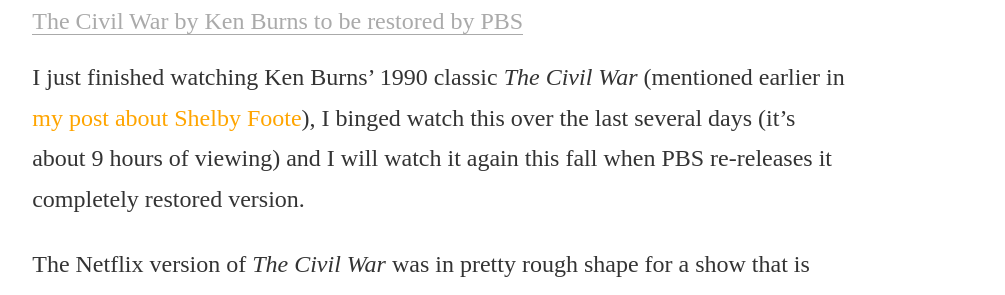
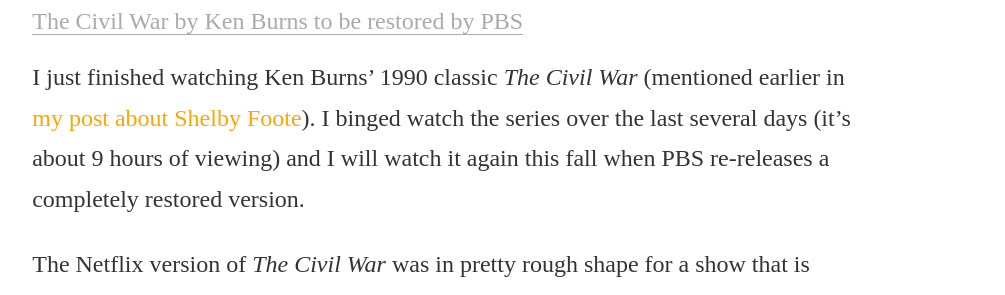
Before and after one commit to ryanirelan/ryanirelan.github.io, a Jekyll site: the page built from _posts/2015-06-30-2015-06-30-ken-burns-the-civil-war-restored.markdown, in a window 1280 px wide. Shown: the part 325-620 px from the top of the page, without its empty margins (197-1202 px from the left). Built offline with Jekyll 4.4.1, drawn with Linux system fonts in a browser that asks for light colours; nearby versions of some CDN libraries; some web fonts are replaced.

Commit message:
Update 2015-06-30-2015-06-30-ken-burns-the-civil-war-restored.markdown

```diff
--- a/_posts/2015-06-30-2015-06-30-ken-burns-the-civil-war-restored.markdown
+++ b/_posts/2015-06-30-2015-06-30-ken-burns-the-civil-war-restored.markdown
@@ -4,6 +4,6 @@
 external-url: http://www.pbs.org/civilwar/
 ---
 
-I just finished watching Ken Burns' 1990 classic _The Civil War_ (mentioned earlier in [my post about Shelby Foote](http://ryanirelan.com/2015/06/28/shelby-foote-at-home.html)), I binged watch this over the last several days (it's about 9 hours of viewing) and I will watch it again this fall when PBS re-releases it completely restored version.
+I just finished watching Ken Burns' 1990 classic _The Civil War_ (mentioned earlier in [my post about Shelby Foote](http://ryanirelan.com/2015/06/28/shelby-foote-at-home.html)). I binged watch the series over the last several days (it's about 9 hours of viewing) and I will watch it again this fall when PBS re-releases a completely restored version.
 
 The Netflix version of _The Civil War_ was in pretty rough shape for a show that is only 25 years old.
```
